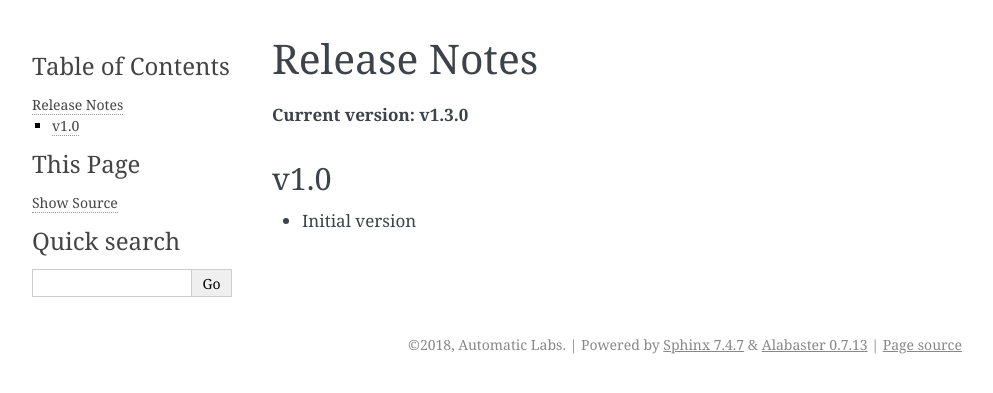
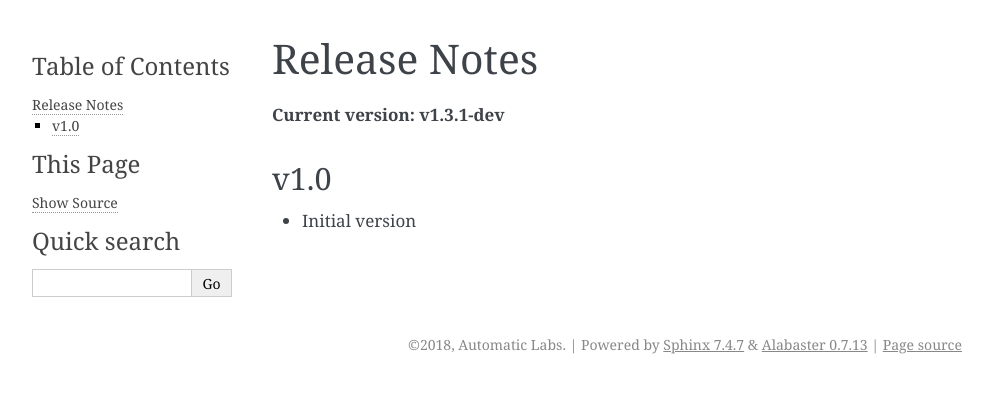
Before and after one commit to cloudchacho/hedwig-python, a Sphinx documentation site: the page built from docs/releases.rst, in a window 1280 px wide. Shown: the top 393 px of the page, without its empty margins (148-1141 px from the left). Built offline with Sphinx 7.4.7, drawn with Linux system fonts in a browser that asks for light colours.

Commit message:
Bump version: 1.3.0 → 1.3.1-dev

```diff
--- a/docs/conf.py
+++ b/docs/conf.py
@@ -32,7 +32,7 @@ author = 'Automatic Labs'
 # The short X.Y version
 version = '1.0'
 # The full version, including alpha/beta/rc tags
-release = '1.3.0'
+release = '1.3.1-dev'
 
 
 # -- General configuration ---------------------------------------------------
--- a/docs/releases.rst
+++ b/docs/releases.rst
@@ -1,7 +1,7 @@
 Release Notes
 =============
 
-**Current version: v1.3.0**
+**Current version: v1.3.1-dev**
 
 v1.0
 ~~~~
--- a/hedwig/__init__.py
+++ b/hedwig/__init__.py
@@ -7,7 +7,7 @@ hedwig
 
 
 # semantic versioning (http://semver.org/)
-VERSION = '1.3.0'
+VERSION = '1.3.1-dev'
 
 
 from .consumer import listen_for_messages, process_messages_for_lambda_consumer  # noqa
```
Also changed, not shown: .bumpversion.cfg.
